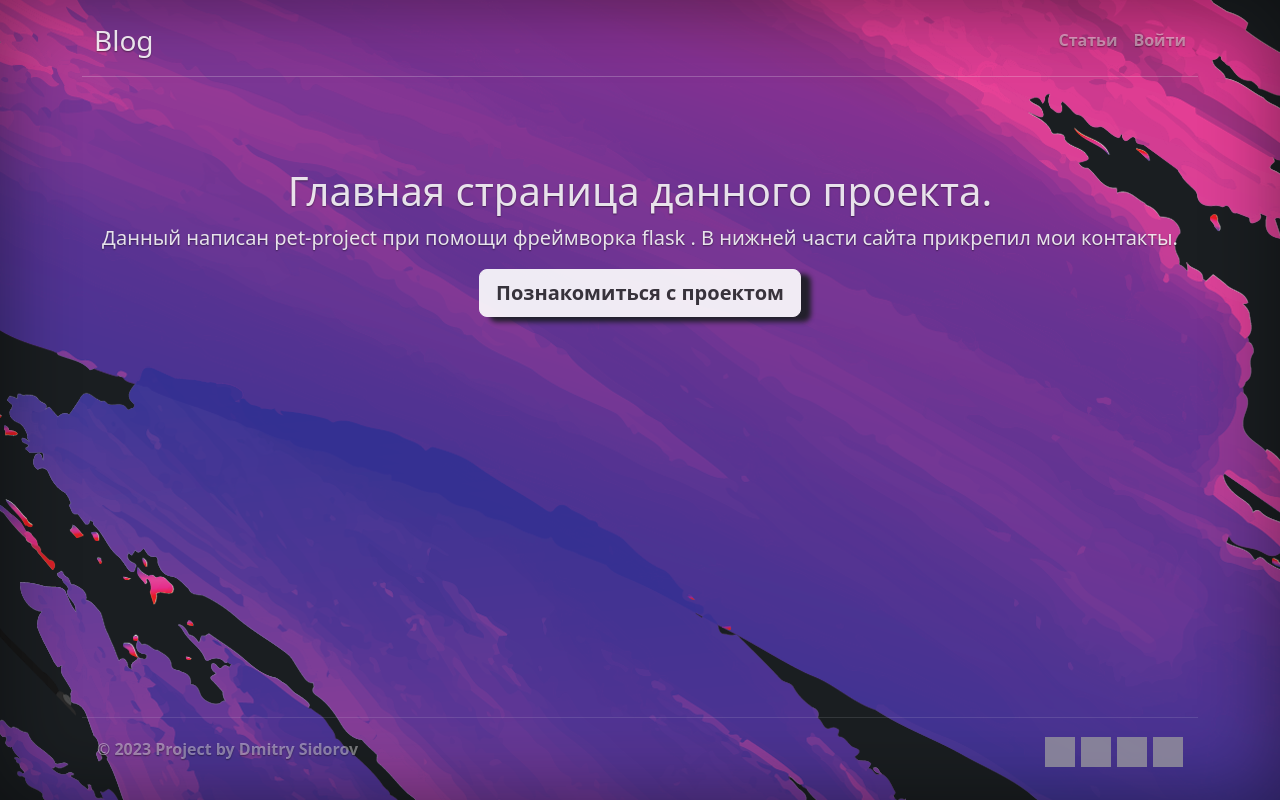
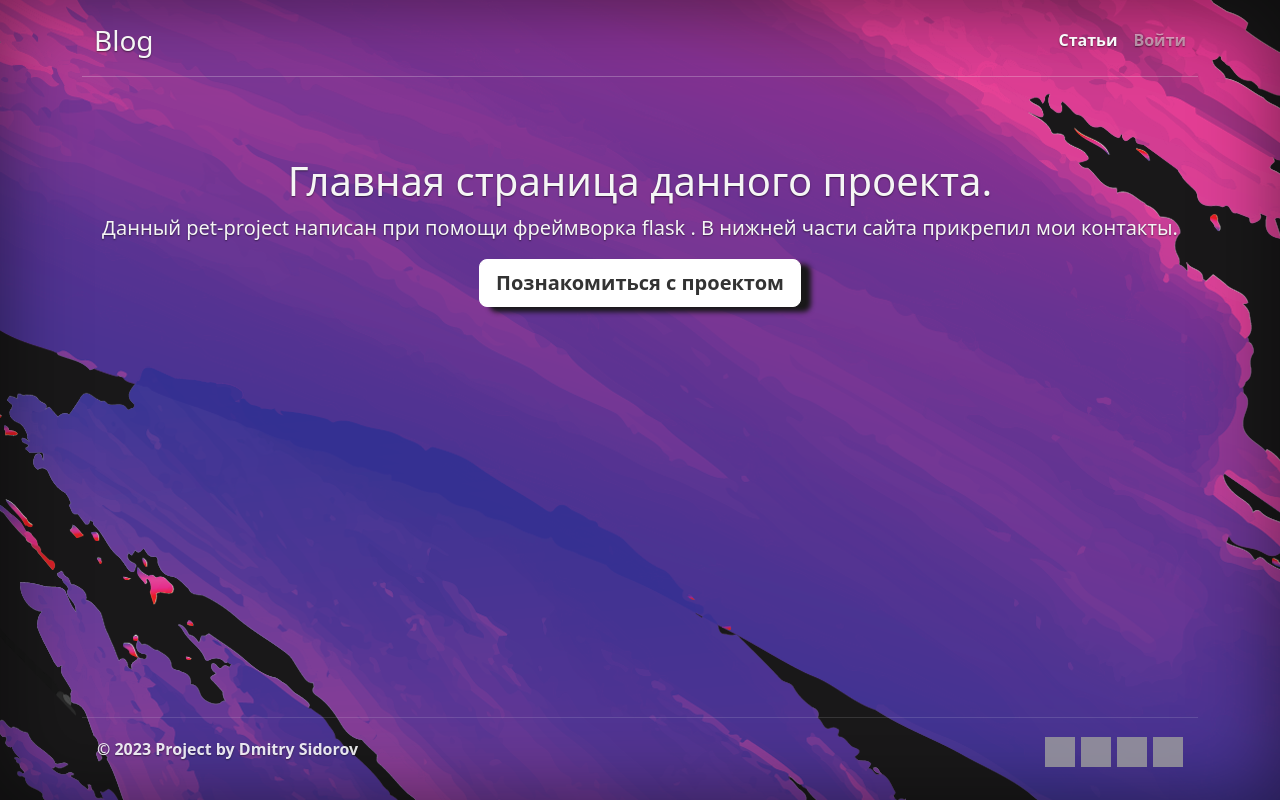
Before and after one commit to dimansidorov/blog-on-flask, a Flask app: page / in a window 1280 px wide. Run offline with Flask 3, Linux system fonts and the light colour scheme; parts of the project's set-up code (start-up, migrations or seed data) failed here and were passed over; some libraries are stand-ins or nearby versions; grey boxes are pictures that could not be loaded.

Commit message:
fixes bugs

```diff
--- a/blog/static/css/styles.css
+++ b/blog/static/css/styles.css
@@ -4,42 +4,37 @@
 }
 
 html, body {
-    height: 100%;
+    min-height: 100%;
 }
 
 body {
     display: flex;
     flex-direction: column;
-    background-color: #1a1e21;
+    background-color: rgba(25, 24, 25, 1);
     color: whitesmoke !important;
     background-image: url("../l.png");
-    opacity: 0.9;
 }
 
 .wrapper {
     flex: 1 0 auto;
 }
 
-/*main {*/
-/*    flex: 1 0 auto;*/
-/*}*/
-
 footer {
     flex-shrink: 0;
 }
 
 .article {
-    background-color: #19181A;
-    border: 2px solid #1a1e21;
+    background-color: rgba(80, 80, 80, 0.4);
+    border: 1px solid rgba(25, 24, 25, 1);
     border-radius: 10px;
     text-align: center;
     padding: 20px;
-    opacity: 0.7;
-    box-shadow: 10px 5px 5px #1a1e21;
+    /*opacity: 0.7;*/
+    box-shadow: 10px 5px 5px rgba(25, 24, 25, 1);
 }
 
 .btn {
-    box-shadow: 10px 5px 5px #1a1e21;
+    box-shadow: 10px 5px 5px rgba(25, 24, 25, 1);
 
 }
 
@@ -51,7 +46,7 @@ footer {
     flex: 0 0 auto;
 }
 
-.main-hight {
+.main-height {
     padding: 10px;
 }
 
--- a/blog/templates/articles/add_article.html
+++ b/blog/templates/articles/add_article.html
@@ -21,7 +21,7 @@
                     {{ render_field(form[field]) }}
                 {% endfor %}
                 <div>
-                    {{ form.submit(class="btn btn-outline-success m-3") }}
+                    {{ form.submit(class="btn btn-success m-3") }}
                 </div>
             </form>
         </div>
--- a/blog/templates/auth/login.html
+++ b/blog/templates/auth/login.html
@@ -27,9 +27,9 @@
 
                 <div>
 
-                    {{ form.submit(class="btn btn-outline-success m-2") }}
+                    {{ form.submit(class="btn btn-success m-2") }}
                     <div class="form-signin w-100 m-auto">
-                        <p class=""> Новый пользователь? <a class="" href="{{ url_for('auth_app.register') }}">Зарегистрируйтесь. </a>
+                        <p class=""> Новый пользователь? <a class="link-warning" href="{{ url_for('auth_app.register') }}">Зарегистрируйтесь </a>
                         </p>
                     </div>
                     {#                    <p> </p>#}
--- a/blog/templates/auth/register.html
+++ b/blog/templates/auth/register.html
@@ -20,12 +20,12 @@
                     {{ render_field(form[field]) }}
                 {% endfor %}
                 <div>
-                    {{ form.submit(class="btn btn-outline-success ") }}
+                    {{ form.submit(class="btn btn-success ") }}
                 </div>
 
             </form>
             <div class="form-signin w-100 m-auto">
-                <p class="">У вас уже есть профиль? <a class="" href="{{ url_for('auth_app.login') }}">Авторизуйтесь.</a>
+                <p class="">У вас уже есть профиль? <a class="link-warning" href="{{ url_for('auth_app.login') }}">Авторизуйтесь</a>
                 </p>
             </div>
         </div>
--- a/blog/templates/base.html
+++ b/blog/templates/base.html
@@ -17,24 +17,24 @@
             <div class="container h-100 ">
                 <a class="nav-link" href="{{ url_for('index') }}"><h3 class="float-md-start mb-0">Blog</h3></a>
                 <nav class="nav nav-masthead justify-content-center float-md-end">
-                    <a class="nav-link fw-bold py-1 px-0 {% if title == 'Статьи' or 'тать' in title %} active {% endif %}"
+                    <a class="nav-link fw-bold py-1 px-0 text-light{% if title == 'Статьи' or 'тать' in title %} active {% endif %}"
                        aria-current="page" href="{{ url_for('articles.list') }}">
                         Статьи
                     </a>
                     {% if current_user.is_authenticated %}
-                        <a class="nav-link fw-bold py-1 px-0 {% if 'Автор' in title %} active {% endif %}"
+                        <a class="nav-link fw-bold py-1 px-0 text-light{% if 'Автор' in title %} active {% endif %}"
                            aria-current="page" href="{{ url_for('authors.list') }}">
                             Авторы
                         </a>
                         {% if current_user.is_staff %}
-                            <a class="nav-link fw-bold py-1 px-0 "
+                            <a class="nav-link fw-bold py-1 px-0 text-light"
                                aria-current="page" href="{{ url_for('admin.index') }}">
                                 Админ-панель
                             </a>
 
                         {% endif %}
 
-                        <a class="nav-link fw-bold py-1 px-0"
+                        <a class="nav-link fw-bold py-1 px-0 text-light"
                            aria-current="page" href="{{ url_for('auth_app.logout') }}">
                             Выйти | {{ current_user }}
                         </a>
@@ -58,7 +58,7 @@
     <div class="d-flex w-100 h-100 flex-column">
 
 
-        <main class="px-5 main-hight black-blocks">
+        <main class="px-5 black-blocks">
             {% block content %}
             {% endblock content %}
         </main>
@@ -67,7 +67,7 @@
 <footer class="text-white-50 pt-3 container mt-auto">
     <hr>
     <div class="footer container">
-        <span class="mb-md-0 icon"><b> © 2023 Project by Dmitry Sidorov </b></span>
+        <span class="mb-md-0 icon text-light"><b> © 2023 Project by Dmitry Sidorov </b></span>
         <div id="socials" class="footer">
             <a class="nav-link icon" href="https://www.linkedin.com/in/dmitrysidorov/">
                 <img src="https://cdn-icons-png.flaticon.com/512/3536/3536505.png"
--- a/blog/templates/index.html
+++ b/blog/templates/index.html
@@ -5,7 +5,7 @@
     <div class="d-flex h-100 text-center">
         <div class="container mt-5">
             <h1 class="text-center">Главная страница данного проекта.</h1>
-        <p class="lead text-center">Данный написан pet-project при помощи фреймворка <b> flask </b>. В нижней части сайта прикрепил мои контакты.</p>
+        <p class="lead text-center">Данный pet-project написан при помощи фреймворка <b> flask </b>. В нижней части сайта прикрепил мои контакты.</p>
         <p class="lead text-center">
             <a href="{{ url_for('articles.list') }}" class="btn btn-lg btn-light fw-bold border-white bg-white">Познакомиться с проектом</a>
         </p>
```
